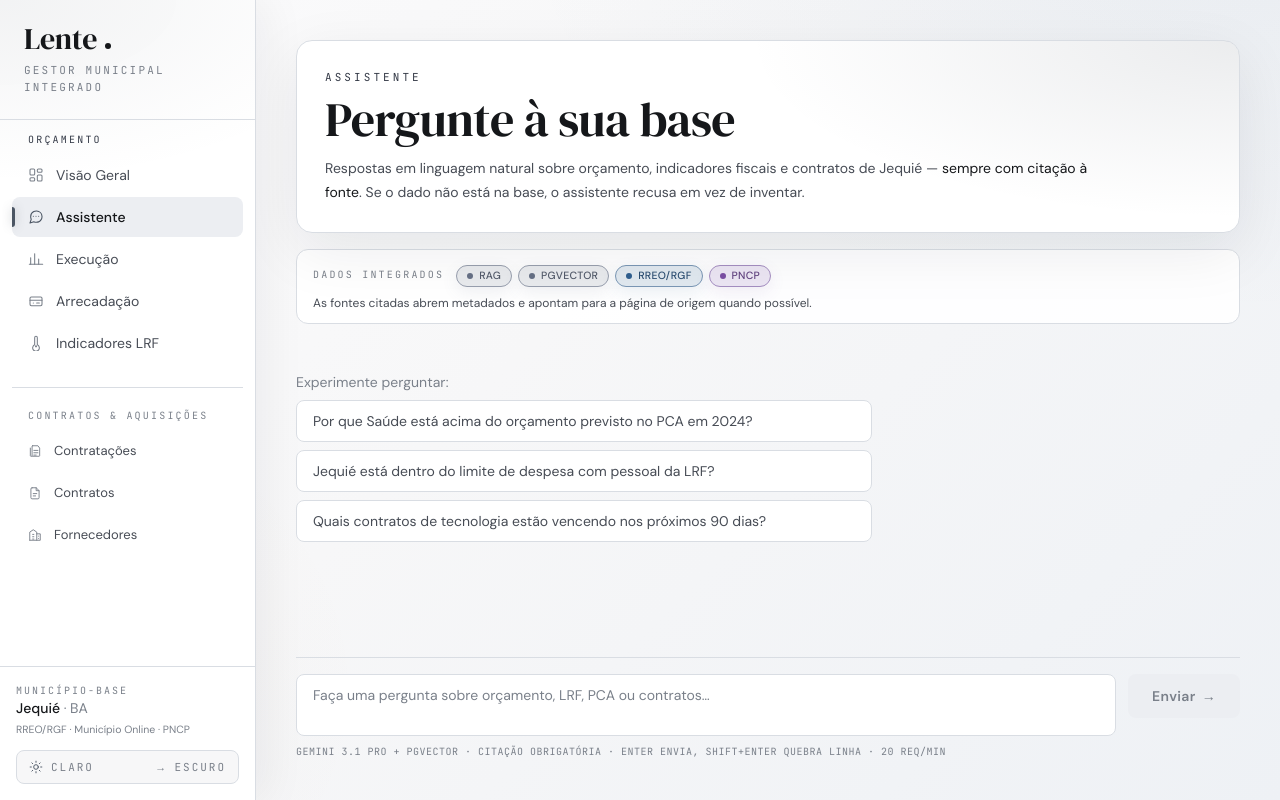
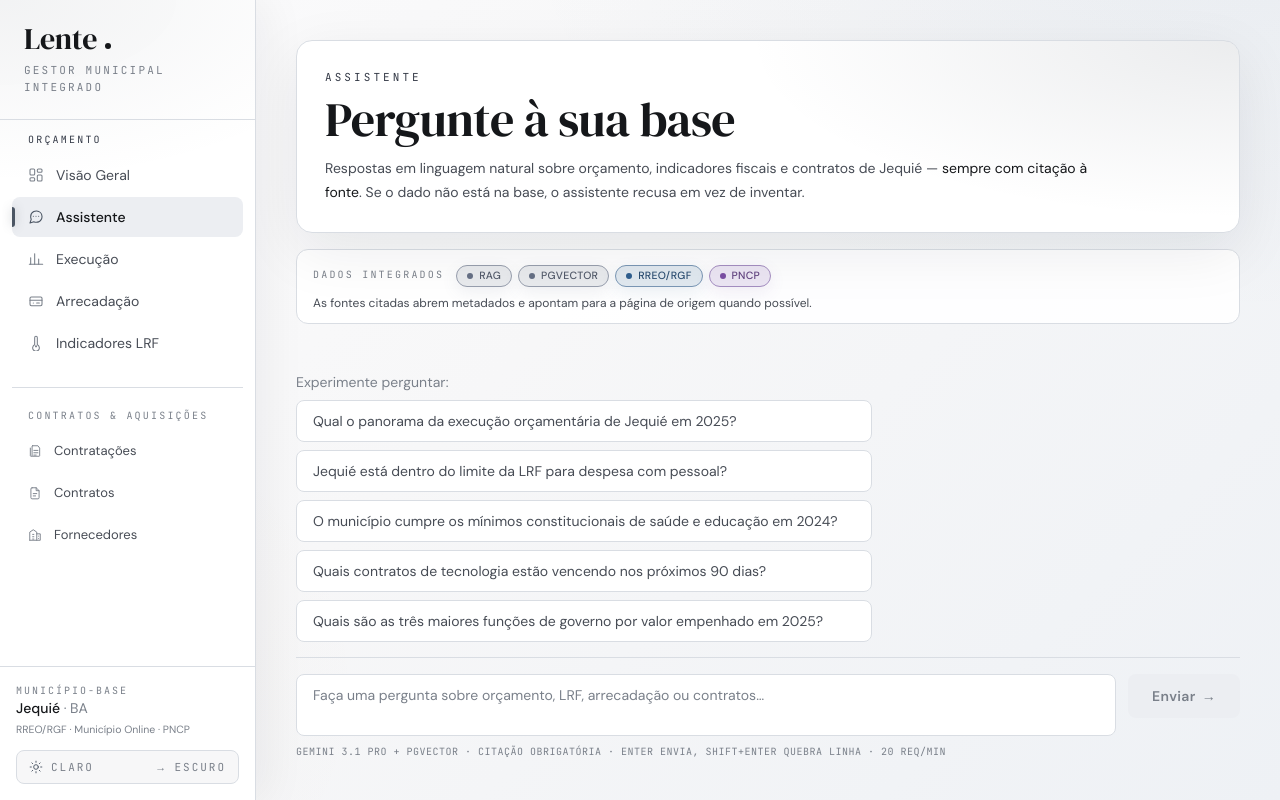
Before and after one commit to ayanliger/lente-gestor, a React (Vite) app in the folder frontend/: page /assistente in a window 1280 px wide. Built offline with nearby package versions, Linux system fonts and the light colour scheme.

Commit message:
feat: update suggestion placeholders and enhance input placeholder for budget-related queries

```diff
--- a/frontend/src/pages/Assistente.tsx
+++ b/frontend/src/pages/Assistente.tsx
@@ -452,11 +452,22 @@ export default function Assistente() {
     });
   };
 
+  // Sugestões escolhidas para demonstrar a amplitude da base — cada uma
+  // exercita uma capacidade distinta da camada RAG e mapeia direto para
+  // dados que de fato estão indexados:
+  //   1. Síntese ampla (cobertura + ranking sobre RESUMO_FUNCAO)
+  //   2. Indicador LRF único (DESPESA_PESSOAL_PCT_RCL)
+  //   3. Cruzamento entre dois indicadores constitucionais
+  //      (APLIC_MIN_SAUDE_PCT + APLIC_MIN_EDUCACAO_PCT)
+  //   4. Tool calling com filtro temporal + categoria
+  //   5. Ranking estruturado por função de governo (RREO-Anexo 02)
   const placeholderSugestoes = useMemo(
     () => [
-      "Por que Saúde está acima do orçamento previsto no PCA em 2024?",
-      "Jequié está dentro do limite de despesa com pessoal da LRF?",
+      "Qual o panorama da execução orçamentária de Jequié em 2025?",
+      "Jequié está dentro do limite da LRF para despesa com pessoal?",
+      "O município cumpre os mínimos constitucionais de saúde e educação em 2024?",
       "Quais contratos de tecnologia estão vencendo nos próximos 90 dias?",
+      "Quais são as três maiores funções de governo por valor empenhado em 2025?",
     ],
     [],
   );
@@ -552,7 +563,7 @@ export default function Assistente() {
               }
             }}
             aria-label="Pergunta para o assistente"
-            placeholder="Faça uma pergunta sobre orçamento, LRF, PCA ou contratos…"
+            placeholder="Faça uma pergunta sobre orçamento, LRF, arrecadação ou contratos…"
             rows={2}
             className="field-input resize-none flex-1"
           />
```
